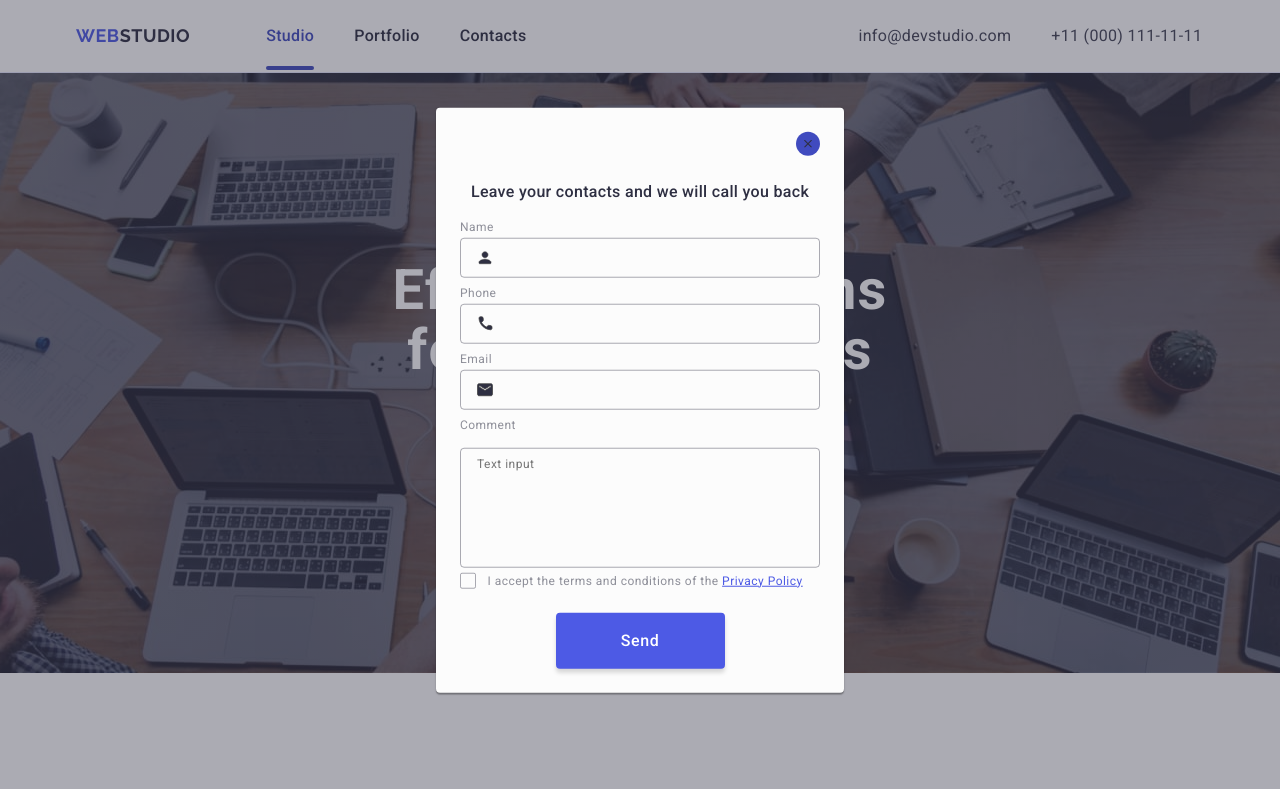
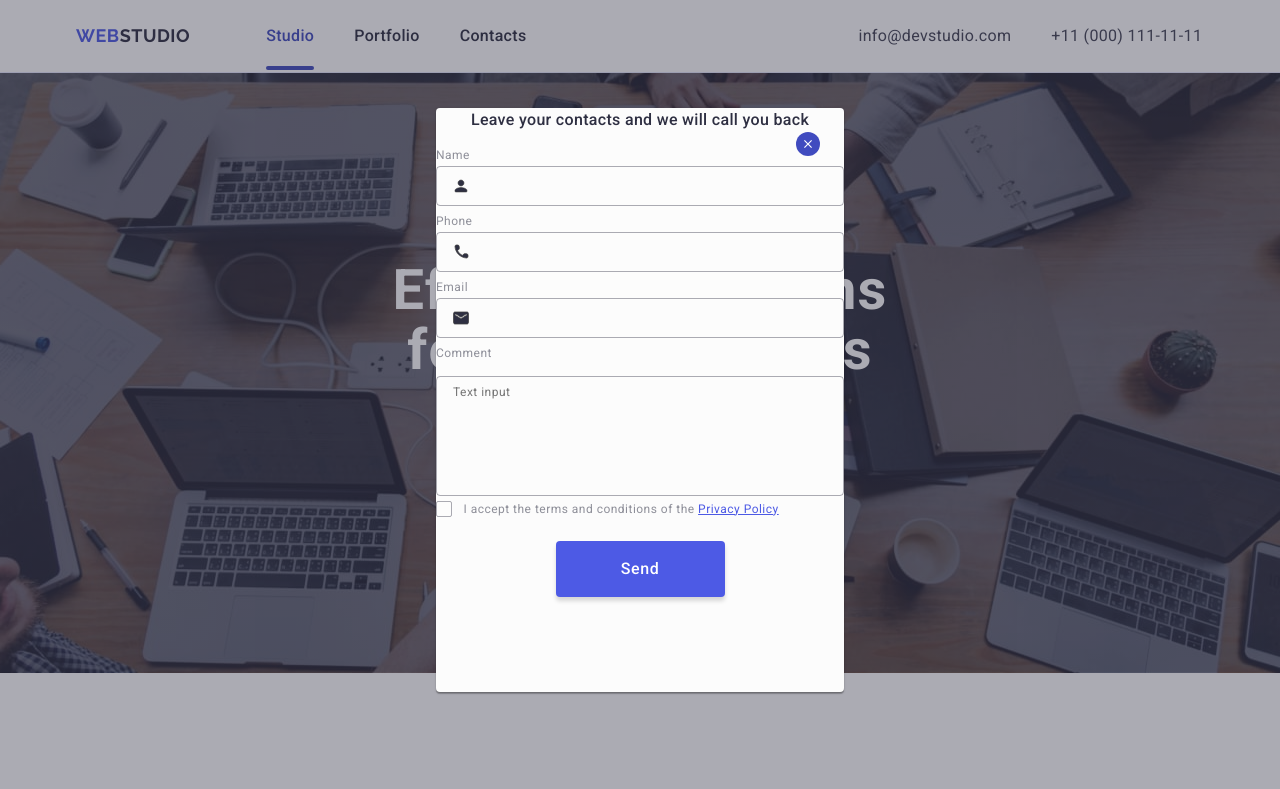
Before and after one commit to Kateryna-O/goit-markup-hw-05, a plain HTML site: page index.html in a window 1280 px wide. In both pictures the pointer is over the icon 808 px from the left and 143 px from the top of the page. Shown: the top 789 px of the page. Drawn offline with nearby package versions, Linux system fonts and the light colour scheme.

Commit message:
Update style.css

```diff
--- a/css/style.css
+++ b/css/style.css
@@ -583,7 +583,7 @@ main {
     visibility 250ms cubic-bezier(0.4, 0, 0.2, 1);
   /* opacity: 0;
   visibility: hidden; */
-  pointer-events: none;
+  /* pointer-events: none; */
 }
 .backdrop.is-open {
   opacity: 1;
@@ -598,7 +598,6 @@ main {
   min-height: 584px;
   border-radius: 4px;
   background: #fcfcfc;
-  padding: 72px 24px 24px 24px;
   transform: translate(-50%, -50%) scale(1);
   box-shadow: 0px 1px 1px rgba(0, 0, 0, 0.14), 0px 1px 3px rgba(0, 0, 0, 0.12),
     0px 2px 1px rgba(0, 0, 0, 0.2);
@@ -625,12 +624,15 @@ main {
 .modal-btn:focus {
   background-color: #404bbf;
   border: none;
-  fill: #ffffff;
 }
 
 .modal-btn-icon {
   fill: #2e2f42;
   transition: fill 250ms cubic-bezier(0.4, 0, 0.2, 1);
+}
+.modal-btn-icon:hover,
+.modal-btn-icon:focus {
+  fill: #ffffff;
 }
 .modal-title {
   color: #2e2f42;
```
